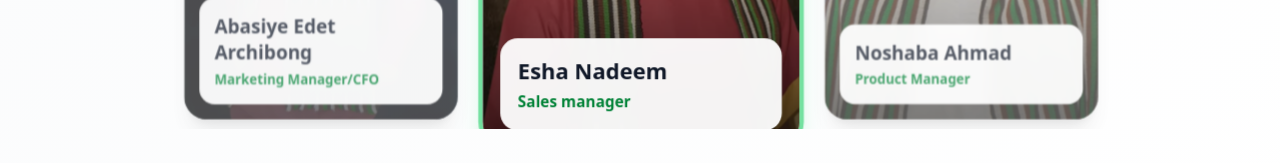
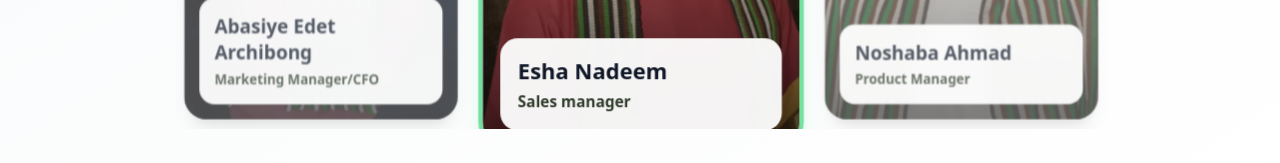
Before and after one commit to Nastechy/pya_website, a Next.js app: page / in a window 1280 px wide. Shown: the part 5031-5194 px from the top of the page. Built offline with nearby package versions, Linux system fonts and the light colour scheme.

Commit message:
modifications

```diff
--- a/src/components/members-carousel.tsx
+++ b/src/components/members-carousel.tsx
@@ -181,8 +181,8 @@ export default function MembersCarousel() {
                         >
                             <div
                                 className={`w-3 h-3 rounded-full transition-all duration-500 ${index === currentIndex
-                                        ? "bg-gradient-to-r from-green-600 to-green-800 shadow-lg"
-                                        : "bg-gray-300 hover:bg-gray-400"
+                                    ? "bg-gradient-to-r from-green-600 to-green-800 shadow-lg"
+                                    : "bg-gray-300 hover:bg-gray-400"
                                     }`}
                             />
                             {index === currentIndex && (
@@ -326,7 +326,7 @@ function EnhancedMemberCard({ member, isCenter, enableTilt }: MemberCardProps) {
                             initial={{ opacity: 0, x: -20 }}
                             animate={{ opacity: 1, x: 0 }}
                             transition={{ duration: 0.6, delay: 0.5 }}
-                            className="text-green-700 font-semibold text-sm"
+                            className="text-[#2F3C2B] font-semibold text-sm"
                         >
                             {member.position}
                         </motion.p>
```
